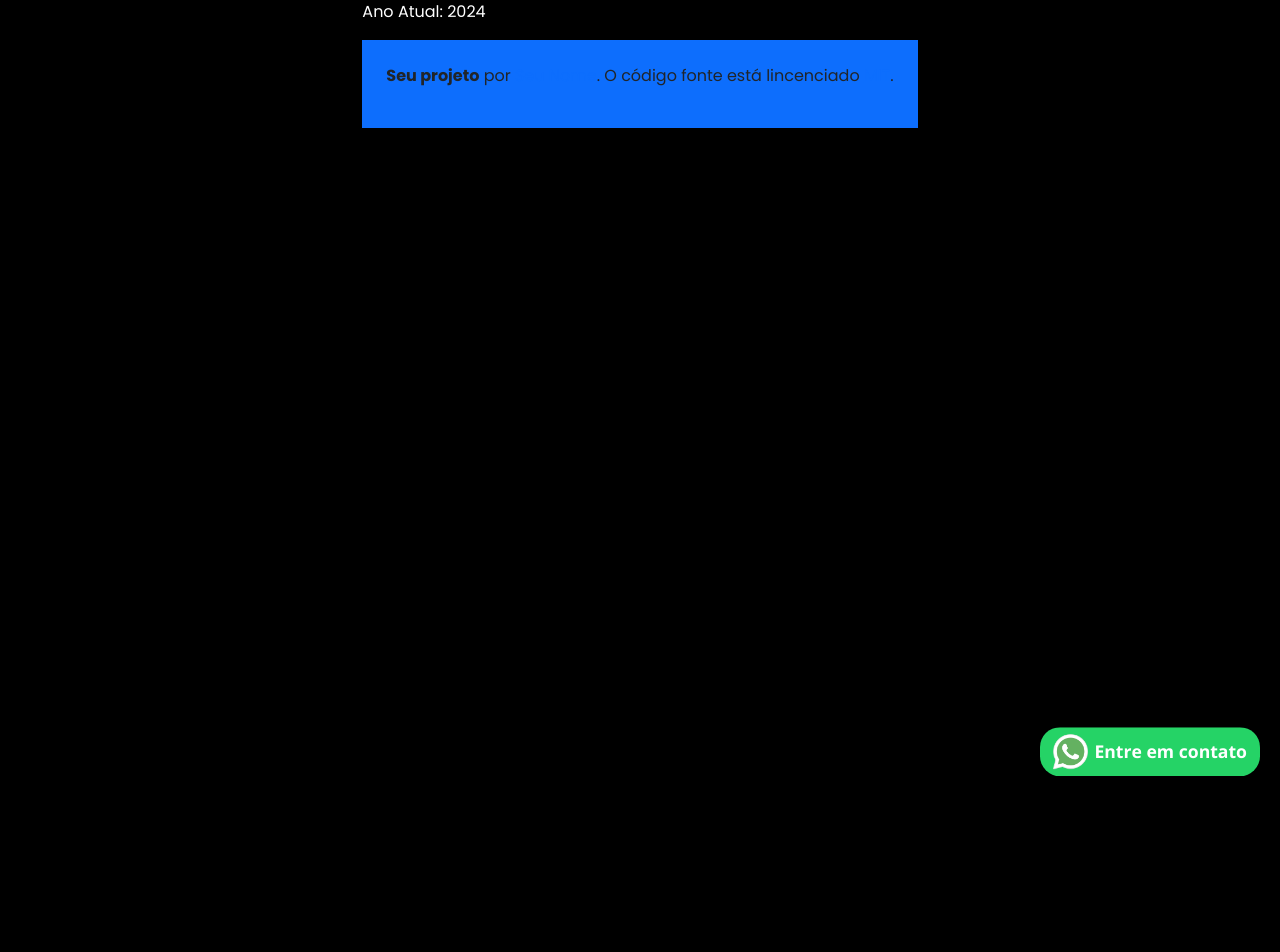
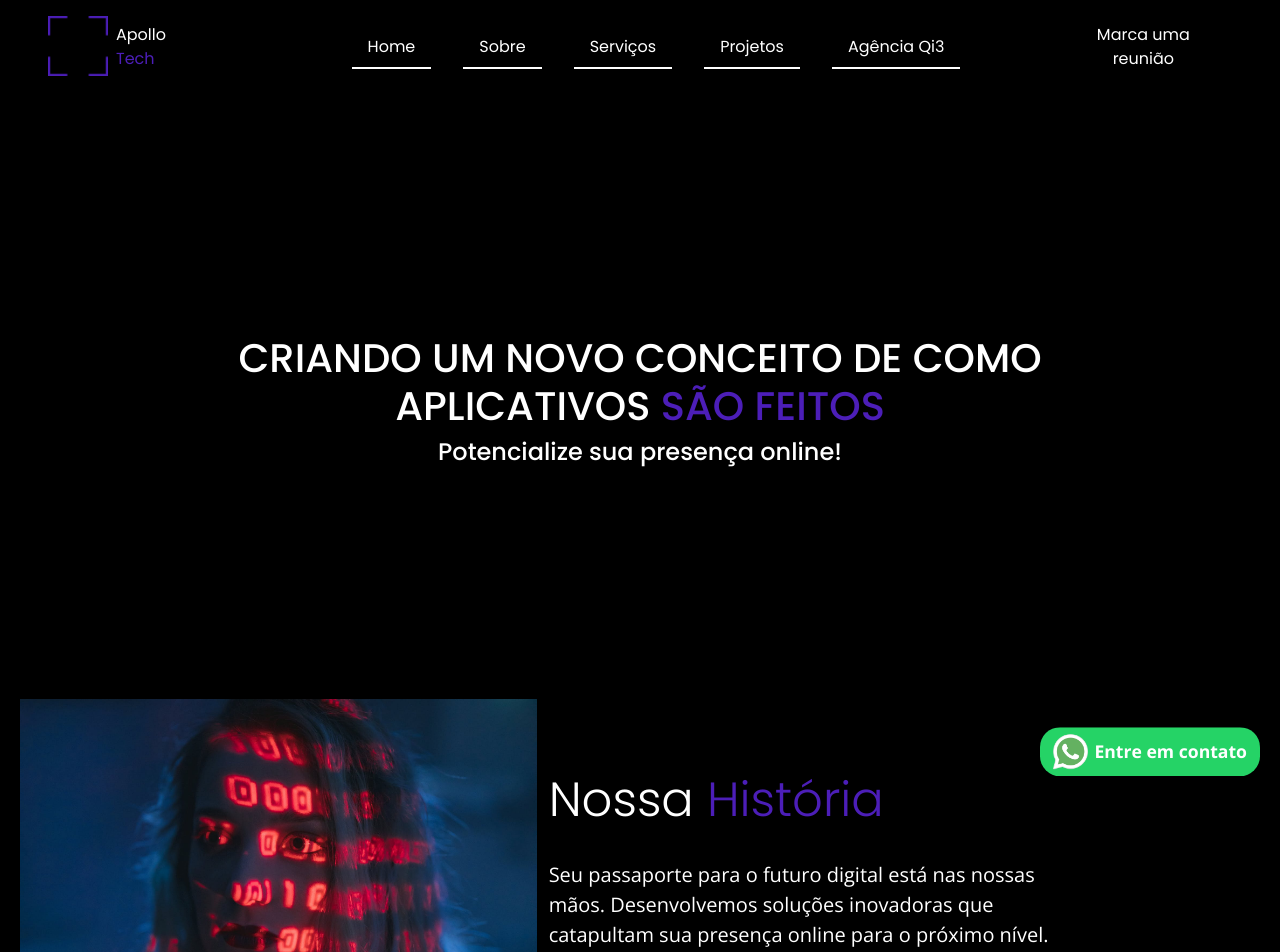
Before and after one commit to henriquef9/site, a Vue app in the folder homepage-vue/: page / in a window 1280 px wide. Shown: the top 952 px of the page. Before the commit the page ends 800 px from the top, so only its background shows below. Built offline with nearby package versions, Linux system fonts and the light colour scheme.

Commit message:
Convertendo para Vue.js

```diff
--- a/homepage-vue/src/App.vue
+++ b/homepage-vue/src/App.vue
@@ -1,14 +1,38 @@
 <script setup>
-import Footer from './components/Footer.vue';
 import ButtonMeeting from './components/Button.vue';
+import Navbar from './components/Navbar.vue';
 </script>
 
 <template>
 
-  <p class="text-white"> Ano Atual: {{ currentYear }} </p>
+  <div id="section-home" class="bg-black text-white">
+
+    <Navbar />
+
+    <div class="content-home">
+      <h1 class="text-uppercase text-center title-home">CRIANDO UM NOVO CONCEITO DE COMO APLICATIVOS <span class="text-purple">SÃO FEITOS</span></h1>
+      <h2 class="text-center caption-home">Potencialize sua presença online!</h2>
+    </div>
+
+  </div>
+
+  <hr class="d-md-none w-50 m-4 bg-white opacity-100 my-5" style="height: 3px;">
+
+  <div id="section-about" class="row bg-black">
+
+    <div id="img-about" class="d-none d-md-block col-md-5">
+
+    </div>
+
+    <div class="col col-md-7 content-about">
+        <div class="text-white mb-5 w-75">
+            <h2 class="title-about">Nossa <span class="text-purple">História</span></h2>
+            <p class="text-about">Seu passaporte para o futuro digital está nas nossas mãos. Desenvolvemos soluções inovadoras que catapultam sua presença online para o próximo nível. Estamos prontos para guiá-lo nessa jornada transformadora. Vamos criar juntos o caminho para o sucesso digital.</p>
+        </div>
+    </div>
+  </div>
+
   <ButtonMeeting />
-
-  <Footer />
 
 </template>
 
--- a/homepage-vue/src/assets/style.css
+++ b/homepage-vue/src/assets/style.css
@@ -60,8 +60,6 @@ a {
     height: min-content;
     margin-bottom: 1rem;
 }
-
-
 
 #img-logo {
     width: 50px;
--- a/homepage-vue/src/components/Navbar.vue
+++ b/homepage-vue/src/components/Navbar.vue
@@ -1,11 +1,37 @@
 <template>
-    <div>Navbar</div>
+ <div class="header row">
+    <div class="col-md-2 logo d-flex justify-content-start">
+        <div class="d-flex">
+            <div id="img-logo"></div>
+            <div class="ms-2 d-flex flex-column align-self-center logo-text">
+                <span>Apollo</span>
+                <span class="text-purple text-capitalize">tech</span>
+            </div>
+        </div>
+    </div>
+
+    <nav class="d-none d-md-flex col-md-8 navbar justify-content-center">
+        <ul class="nav">
+            <RouterLink class="nav-item nav-link nav-link-1 text-white" to="/">Home</RouterLink>
+            <RouterLink class="nav-item nav-link nav-link-1 text-white" to="/about">Sobre</RouterLink>
+            <RouterLink class="nav-item nav-link nav-link-1 text-white" to="/service">Serviços</RouterLink>
+            <RouterLink class="nav-item nav-link nav-link-1 text-white" to="/project">Projetos</RouterLink>
+            <RouterLink class="nav-item nav-link nav-link-1 text-white" to="/agency">Agência Qi3</RouterLink>
+        </ul>
+        <RouterView />
+    </nav>
+
+    <div class="d-none d-sm-flex col-md-2 justify-content-end">
+        <button type="button" class="btn bg-purple text-white align-self-center">Marca uma reunião</button>
+    </div>
+
+ </div>
 </template>
 
-<script>
+<style scoped>
 
-export default{
+    ul {
+        list-style: none;
+    }
 
-}
-
-</script>
+</style>
--- a/homepage-vue/src/router/index.js
+++ b/homepage-vue/src/router/index.js
@@ -1,5 +1,4 @@
 import { createRouter, createWebHistory } from 'vue-router';
-import Home from '../views/MeetingView.vue';
 
 const router = createRouter({
   history: createWebHistory(import.meta.env.BASE_URL),
@@ -7,17 +6,21 @@ const router = createRouter({
     {
       path: '/',
       name: 'home',
-      component: Home,
     },
     {
       path: '/about',
       name: 'about',
-      // route level code-splitting
-      // this generates a separate chunk (About.[hash].js) for this route
-      // which is lazy-loaded when the route is visited.
-      component: () => import('../views/AboutView.vue')
+    },
+    {
+      path: '/service',
+      name: 'service'
     }
-  ]
+  ],
+  scrollBehavior(to, from, savedPosition){
+    return{
+
+    }
+  }
 })
 
 export default router
```
